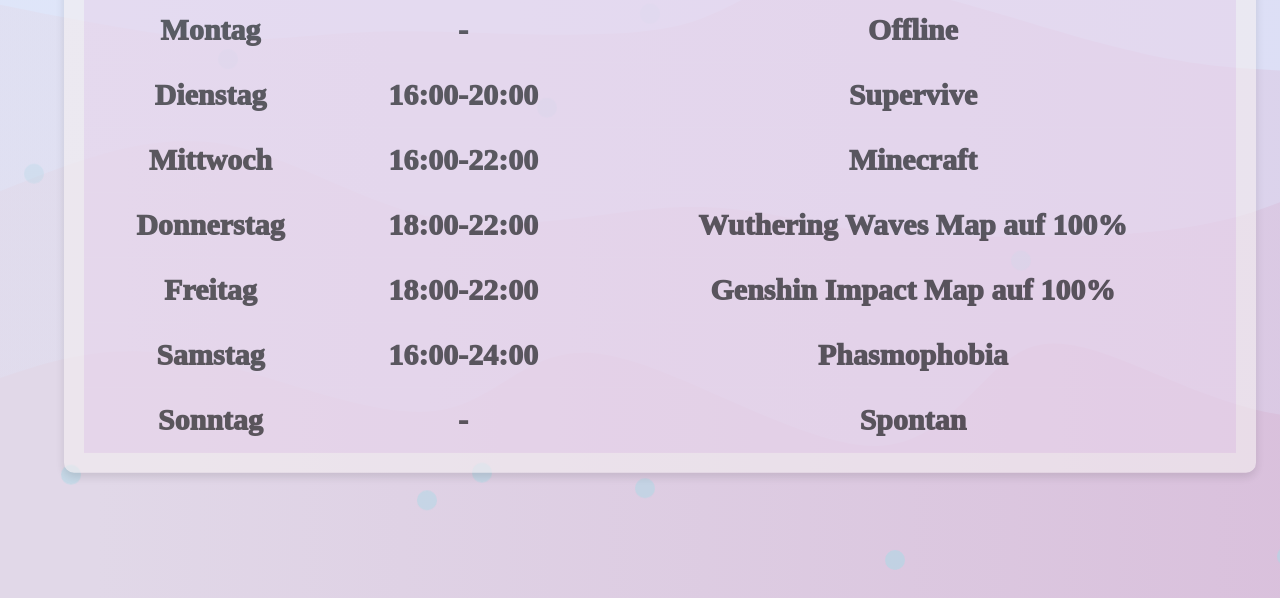
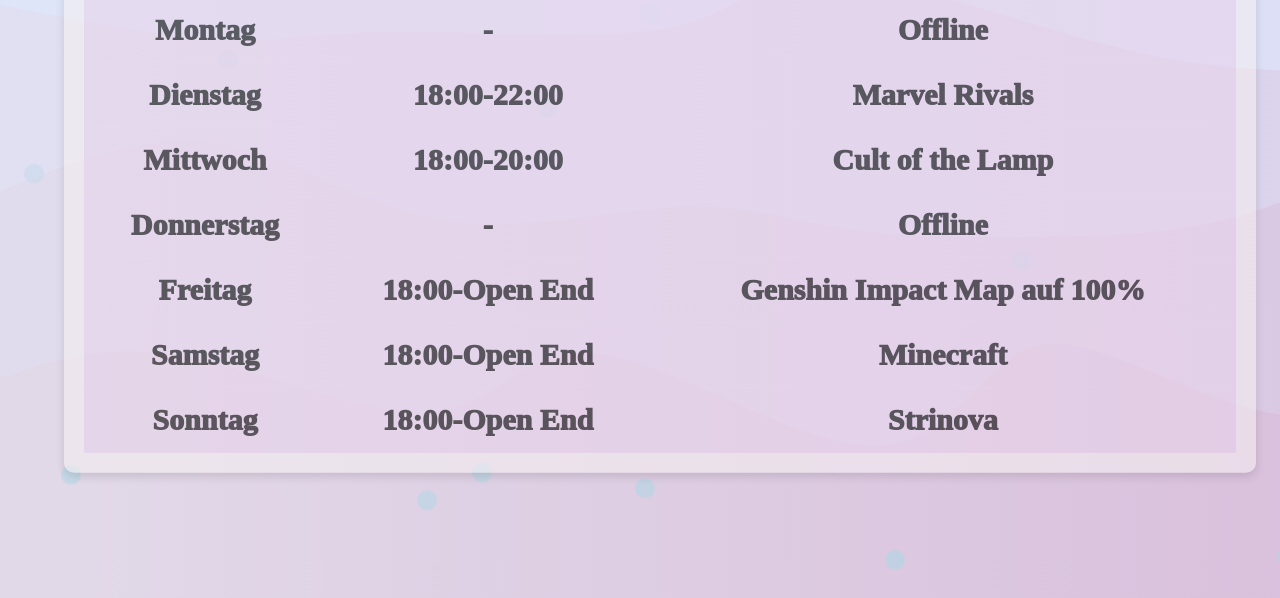
Before and after one commit to scyphosia/scyphosia.github.io, a plain HTML site: page index.html in a window 1280 px wide. Shown: the part 202-800 px from the top of the page. Drawn offline with Linux system fonts and the light colour scheme.

Commit message:
Update index.html

```diff
--- a/index.html
+++ b/index.html
@@ -283,33 +283,33 @@
                 </tr>
                 <tr>
                     <td>Dienstag</td>
-                    <td>16:00-20:00</td>
-                    <td>Supervive</td>
+                    <td>18:00-22:00</td>
+                    <td>Marvel Rivals</td>
                 </tr>
                 <tr>
                     <td>Mittwoch</td>
-                    <td>16:00-22:00</td>
-                    <td>Minecraft</td>
+                    <td>18:00-20:00</td>
+                    <td>Cult of the Lamp</td>
                 </tr>
                 <tr>
                     <td>Donnerstag</td>
-                    <td>18:00-22:00</td>
-                    <td>Wuthering Waves Map auf 100%</td>
+                    <td>-</td>
+                    <td>Offline</td>
                 </tr>
                 <tr>
                     <td>Freitag</td>
-                    <td>18:00-22:00</td>
+                    <td>18:00-Open End</td>
                     <td>Genshin Impact Map auf 100%</td>
                 </tr>
                 <tr>
                     <td>Samstag</td>
-                    <td>16:00-24:00</td>
-                    <td>Phasmophobia</td>
+                    <td>18:00-Open End</td>
+                    <td>Minecraft</td>
                 </tr>
                 <tr>
                     <td>Sonntag</td>
-                    <td>-</td>
-                    <td>Spontan</td>
+                    <td>18:00-Open End</td>
+                    <td>Strinova</td>
                 </tr>
             </table>
         </div>
```
